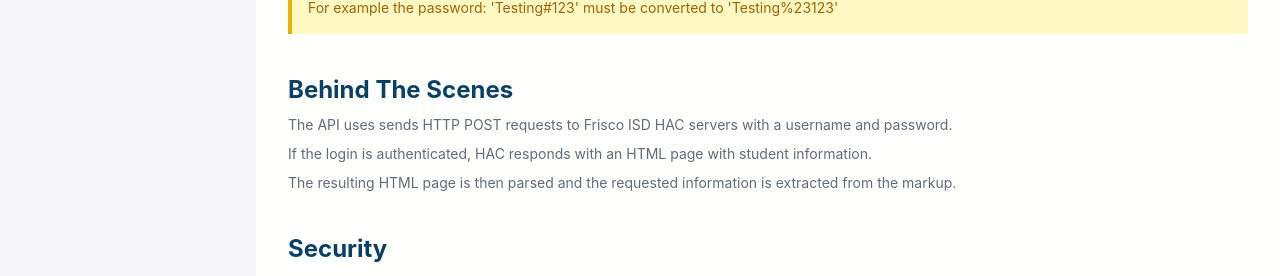
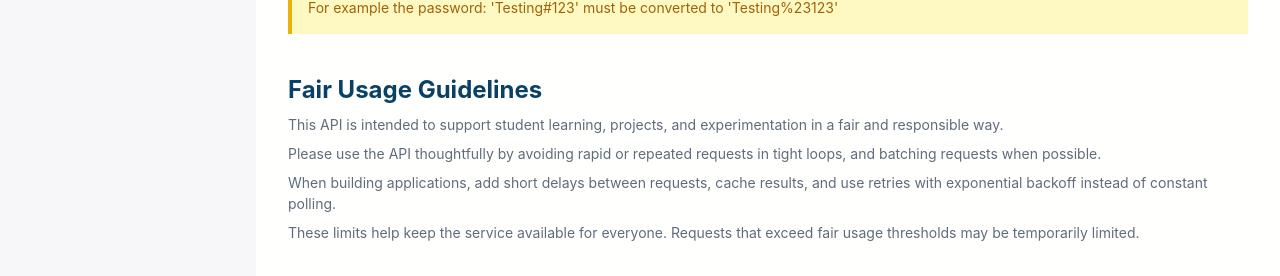
Before and after one commit to SumitNalavade/FriscoISDHACAPI, a Next.js app: page /home in a window 1280 px wide. Shown: the part 652-928 px from the top of the page. Built offline with nearby package versions, Linux system fonts and the light colour scheme.

Commit message:
Add fair use guidelines

```diff
--- a/pages/home.tsx
+++ b/pages/home.tsx
@@ -72,6 +72,13 @@
                         </p>
                     </div>
 
+                    <h3 className="text-2xl font-bold mt-10 my-2 text-headline">Fair Usage Guidelines</h3>
+                    <p>This API is intended to support student learning, projects, and experimentation in a fair and responsible way.</p>
+                    <p>Please use the API thoughtfully by avoiding rapid or repeated requests in tight loops, and batching requests when possible.</p>
+                    <p>When building applications, add short delays between requests, cache results, and use retries with exponential backoff instead of constant polling.</p>
+                    <p>These limits help keep the service available for everyone. Requests that exceed fair usage thresholds may be temporarily limited.</p>
+
+
                     <h3 className="text-2xl font-bold mt-10 my-2 text-headline">Behind The Scenes</h3>
                     <p>The API uses sends HTTP POST requests to Frisco ISD HAC servers with a username and password.</p>
                     <p>If the login is authenticated, HAC responds with an HTML page with student information.</p>
```
